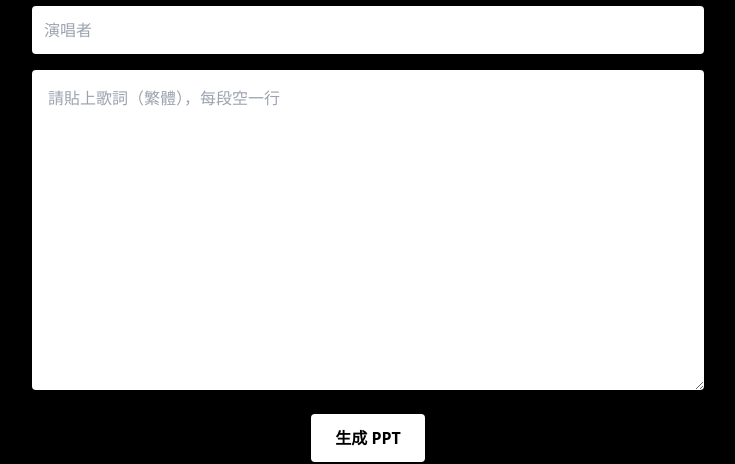
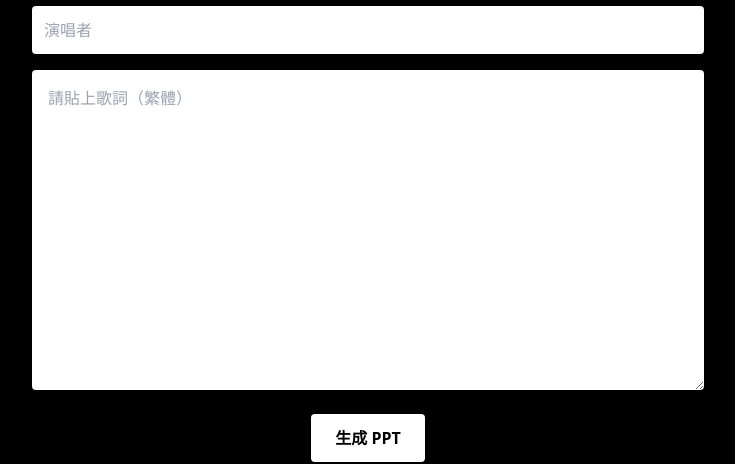
Before and after one commit to LycheeXixi/lyrics-frontend, a React (Create React App) app: page / in a window 1280 px wide. Shown: the part 222-686 px from the top of the page, without its empty margins (272-1007 px from the left). Built offline with nearby package versions, Linux system fonts and the light colour scheme; the HTML template or start-up script is replaced by a standard one.

Commit message:
change tips

```diff
--- a/src/App.js
+++ b/src/App.js
@@ -62,7 +62,7 @@ function App() {
 
       <textarea
         className="w-full max-w-2xl h-80 p-4 text-black rounded"
-        placeholder="請貼上歌詞（繁體），每段空一行"
+        placeholder="請貼上歌詞（繁體）"
         value={lyrics}
         onChange={(e) => setLyrics(e.target.value)}
       />
```
